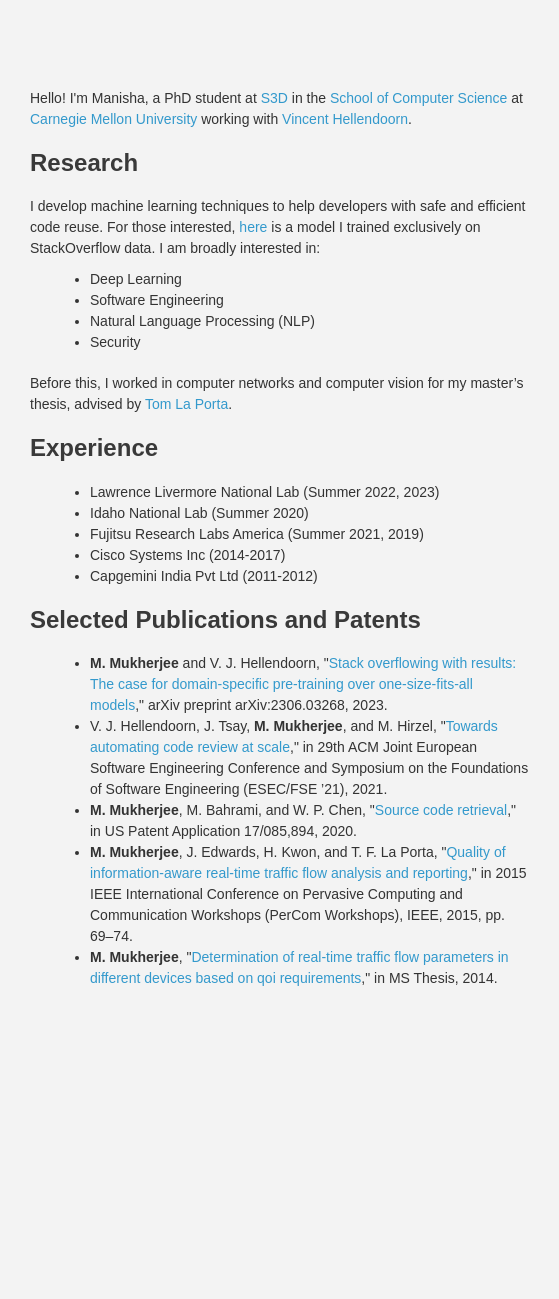
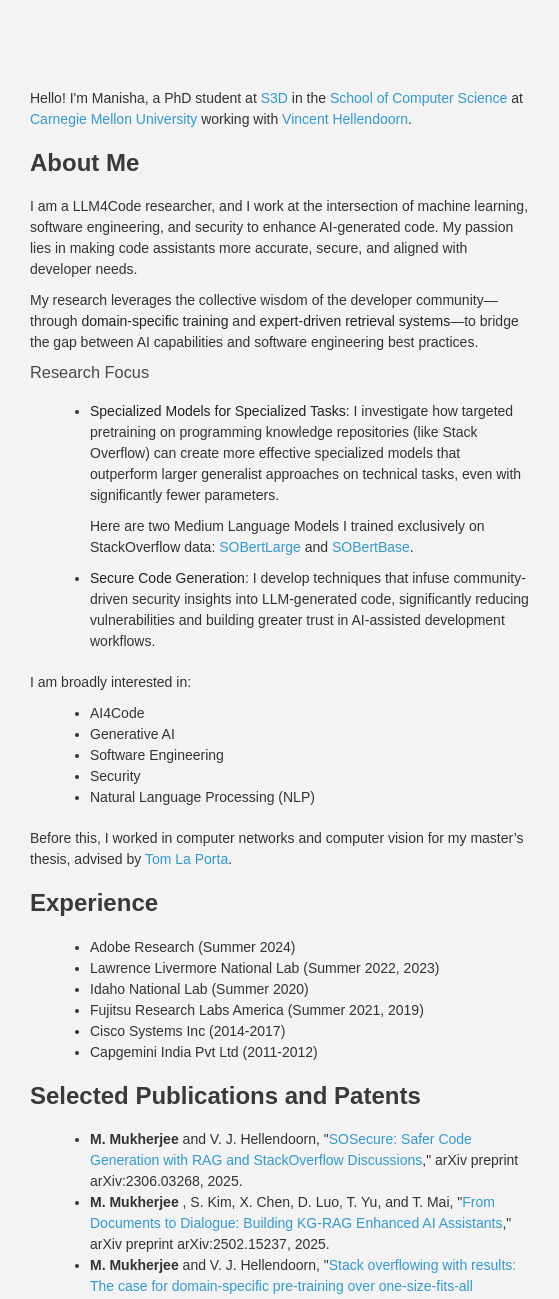
Before and after one commit to manishamukherjee/manishamukherjee.github.io, a plain HTML site: page index.html in a window 1280 px wide. Shown: the top 1299 px of the page, 510-1069 px from the left. Before the commit the page ends 1059 px from the top, so only its background shows below. Drawn offline with Linux system fonts and the light colour scheme.

Commit message:
included new papers.

```diff
--- a/index.html
+++ b/index.html
@@ -117,7 +117,7 @@
           </a></p>
 
           <p>
-            <a href="docs/Manisha_CV2023.pdf" target="_blank">
+            <a href="docs/Manisha_CV2025.pdf" target="_blank">
               <img src="images/cv.jpg" alt="CV Icon" width="20" height="20"> Resume
             </a>
           </p>
@@ -133,30 +133,36 @@
             </a>
           </p>
           <p>
-            <a href="https://scholar.google.com/citations?user=JWs4-NcAAAAJ&hl=en" target="_blank">
+            <a href="https://scholar.google.com/citations?hl=en&user=JWs4-NcAAAAJ&view_op=list_works&sortby=pubdate" target="_blank">
               <img src="images/gs.png" alt="Google Scholar Icon" width="20" height="20"> Google Scholar
             </a>
           </p>
         </div>
       </header>
+      <section>
+        <p>Hello! I'm Manisha, a PhD student at <a href="https://s3d.cmu.edu/">S3D</a> in the <a href="https://www.cs.cmu.edu/">School of Computer Science</a> at <a href="https://www.cmu.edu/">Carnegie Mellon University</a> working with <a href="https://vhellendoorn.github.io/">Vincent Hellendoorn</a>.</p>
 
-      <section>
-        <p>Hello! I'm Manisha, a PhD student at <a href="https://s3d.cmu.edu/">S3D</a>
-          in the <a href="https://www.cs.cmu.edu/">School of Computer Science
-          </a> at <a href="https://www.cmu.edu/">Carnegie Mellon University</a> working with <a href="https://vhellendoorn.github.io/">Vincent Hellendoorn</a>.</p>
+        <h2>About Me</h2>
+<p>I am a LLM4Code researcher, and I work at the intersection of machine learning, software engineering, and security to enhance AI-generated code. My passion lies in making code assistants more accurate, secure, and aligned with developer needs.</p>
 
-        <h2>Research</h2>
-        <p> I develop machine learning techniques to help developers with safe and
-          efficient code reuse.
-          For those interested,  <a href='https://huggingface.co/mmukh/SOBertLarge'>here</a> is a model I trained exclusively on StackOverflow data.
-           I am broadly interested in:</p>
+<p>My research leverages the collective wisdom of the developer community—through <strong>domain-specific training</strong> and <strong>expert-driven retrieval systems</strong>—to bridge the gap between AI capabilities and software engineering best practices.</p>
+
+<h3>Research Focus</h3>
+<ul>
+  <li><strong>Specialized Models for Specialized Tasks</strong>: I investigate how targeted pretraining on programming knowledge repositories (like Stack Overflow) can create more effective specialized models that outperform larger generalist approaches on technical tasks, even with significantly fewer parameters. <p>Here are two Medium Language Models I trained exclusively on StackOverflow data: <a href='https://huggingface.co/mmukh/SOBertLarge'>SOBertLarge</a> and <a href='https://huggingface.co/mmukh/SOBertBase'>SOBertBase</a>.</p>
+  </li>
+
+  <li><strong>Secure Code Generation</strong>: I develop techniques that infuse community-driven security insights into LLM-generated code, significantly reducing vulnerabilities and building greater trust in AI-assisted development workflows.</li>
+</ul>
+
+        <p>I am broadly interested in:</p>
         <ul>
+          <li>AI4Code</li>
+          <li>Generative AI</li>
+          <li>Software Engineering</li>
+          <li>Security</li>
+          <li>Natural Language Processing (NLP)</li>
 
-
-          <li>Deep Learning</li>
-          <li>Software Engineering</li>
-          <li>Natural Language Processing (NLP)</li>
-          <li>Security</li>
         </ul>
 
         <p>Before this, I worked in computer networks and computer vision for my master’s thesis, advised by <a href="https://www.cse.psu.edu/~tfl12/">Tom La Porta</a>.</p>
@@ -164,6 +170,7 @@
         <p>
           <h2>Experience</h2>
           <ul>
+            <li>Adobe Research (Summer 2024)</li>
             <li>Lawrence Livermore National Lab (Summer 2022, 2023)</li>
             <li>Idaho National Lab (Summer 2020)</li>
             <li>Fujitsu Research Labs America (Summer 2021, 2019)</li>
@@ -174,7 +181,15 @@
 
         <p>
           <h2>Selected Publications and Patents</h2>
+
           <ul>
+            <li>
+              <b>M. Mukherjee</b> and V. J. Hellendoorn, "<a href="http://arxiv.org/abs/2503.13654">SOSecure: Safer Code Generation with RAG and StackOverflow
+                Discussions</a>," arXiv preprint arXiv:2306.03268, 2025.
+            </li>
+            <li>
+              <b> M. Mukherjee </b>, S. Kim, X. Chen, D. Luo, T. Yu, and T. Mai, "<a href="https://arxiv.org/pdf/2502.15237">From Documents to Dialogue: Building KG-RAG Enhanced AI Assistants</a>," arXiv preprint arXiv:2502.15237, 2025.
+            </li>
             <li>
               <b>M. Mukherjee</b> and V. J. Hellendoorn, "<a href="https://arxiv.org/pdf/2306.03268">Stack overflowing with results: The case for domain-specific pre-training over one-size-fits-all models</a>," arXiv preprint arXiv:2306.03268, 2023.
             </li>
```
